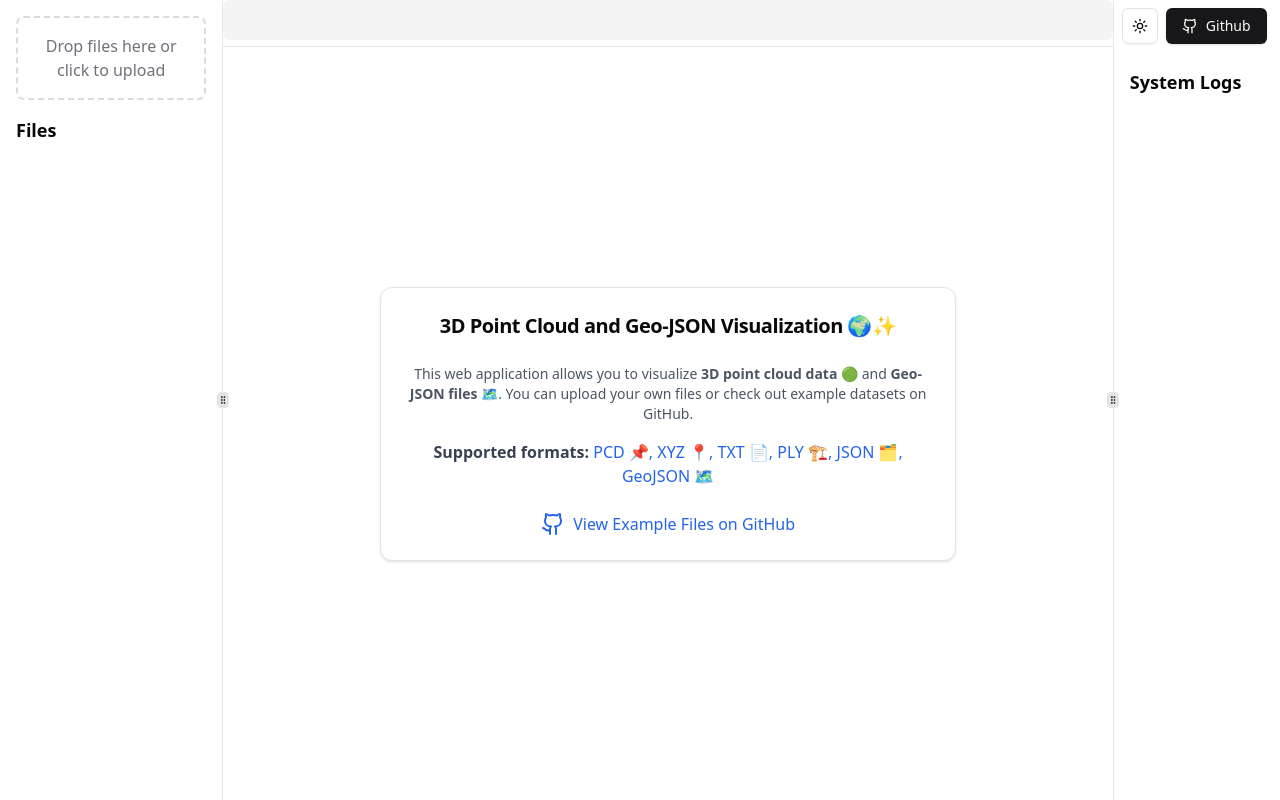
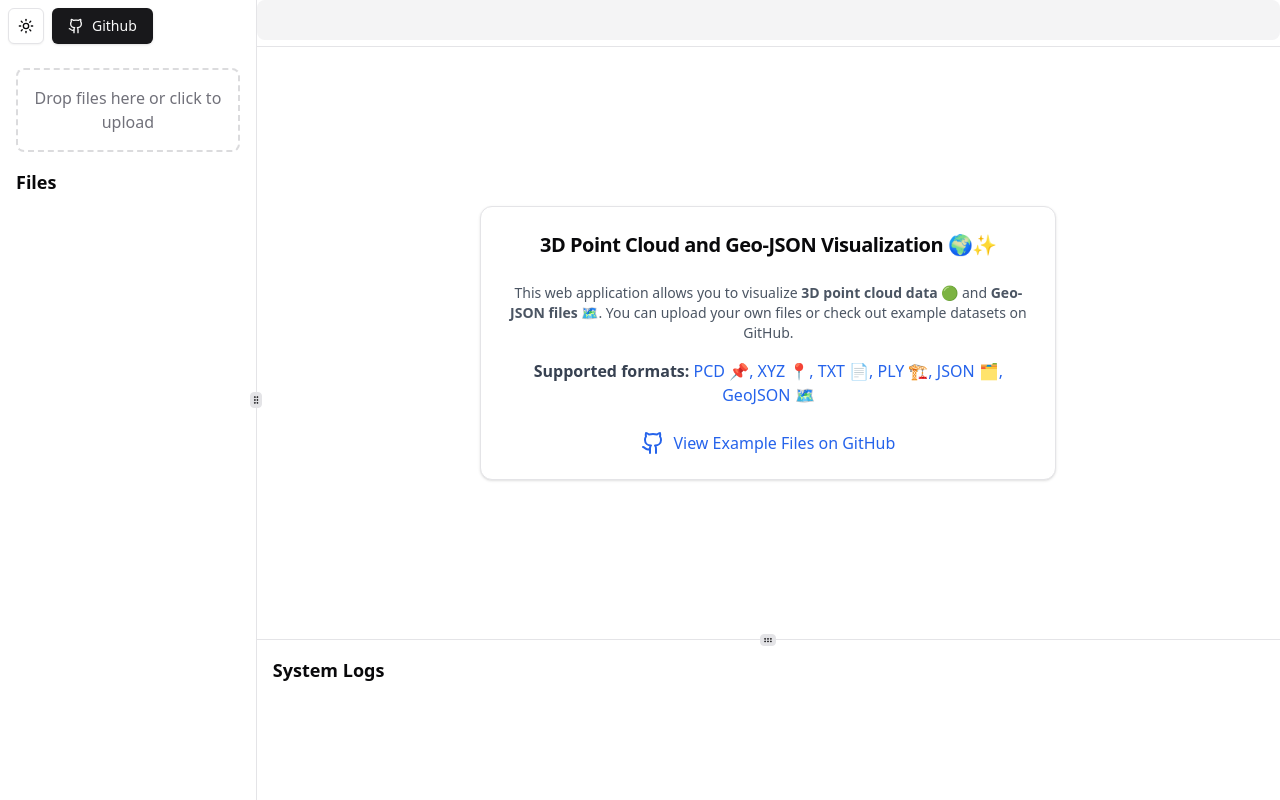
Before and after one commit to canyon/3d-web-viewer, a React (Vite) app: page / in a window 1280 px wide. Built offline with nearby package versions, Linux system fonts and the light colour scheme.

Commit message:
Adjust layout

```diff
--- a/src/App.tsx
+++ b/src/App.tsx
@@ -130,6 +130,20 @@ export default function App() {
         <ResizablePanelGroup direction="horizontal">
           {/* Left Panel - File List */}
           <ResizablePanel defaultSize={20} minSize={0} maxSize={30}>
+            <div className=" w-full flex p-2 space-x-2">
+              <ModeToggle />
+
+              <Button asChild>
+                <a
+                  href="https://github.com/canyon/3d-web-viewer"
+                  target="_blank"
+                  rel="noopener noreferrer"
+                >
+                  <Github />
+                  Github
+                </a>
+              </Button>
+            </div>
             <div className="h-full flex flex-col p-4">
               <div
                 {...getRootProps()}
@@ -178,6 +192,8 @@ export default function App() {
 
           {/* Center Panel - Visualization */}
           <ResizablePanel defaultSize={80}>
+            <ResizablePanelGroup direction="vertical">
+              <ResizablePanel defaultSize={80} minSize={0} maxSize={100}>
                 <div className="h-full flex flex-col">
                   <Tabs value={activeFileId} className="w-full">
                     <ScrollArea className="w-full border-b">
@@ -205,37 +221,19 @@ export default function App() {
                   </div>
                 </div>
               </ResizablePanel>
-
               <ResizableHandle withHandle />
-
-          {/* Right Panel - Logs */}
-          <ResizablePanel defaultSize={15} minSize={0} maxSize={30}>
-            <div className=" w-full flex p-2 space-x-2">
-              <ModeToggle />
-
-              <Button asChild>
-                <a
-                  href="https://github.com/canyon/3d-web-viewer"
-                  target="_blank"
-                  rel="noopener noreferrer"
-                >
-                  <Github />
-                  Github
-                </a>
-              </Button>
-              {/* <Button variant="outline" size="icon">
-                <a href="https://github.com/canyon/3d-web-viewer" target="_blank">
-                <Github /></a>
-              </Button> */}
-            </div>
+              <ResizablePanel defaultSize={20} minSize={0} maxSize={50}>
                 <div className="h-full flex flex-col p-4">
                   <h2 className="text-lg font-semibold mb-4">System Logs</h2>
-              <ScrollArea className="flex-1 mb-16">
+                  <ScrollArea className="flex-1">
                     <LogViewer logs={logs} />
                   </ScrollArea>
                 </div>
               </ResizablePanel>
             </ResizablePanelGroup>
+          </ResizablePanel>
+          {/* Right Panel - Logs */}
+        </ResizablePanelGroup>
       </div>
     </ThemeProvider>
   );
--- a/src/components/LoadPointCloud.tsx
+++ b/src/components/LoadPointCloud.tsx
@@ -80,7 +80,7 @@ export const LoadPointCloud = ({ file, onLog }: FileVisualizerProps) => {
     initDisplay();
 
     const width = threeContainerRef.current.clientWidth;
-    const height = threeContainerRef.current.clientHeight;
+    const height = window.innerHeight;
 
     cameraRef.current = new THREE.PerspectiveCamera(
       30,
@@ -119,7 +119,7 @@ export const LoadPointCloud = ({ file, onLog }: FileVisualizerProps) => {
       return;
 
     const width = threeContainerRef.current.clientWidth;
-    const height = threeContainerRef.current.clientHeight;
+    const height = window.innerHeight;
 
     cameraRef.current.aspect = width / height;
     cameraRef.current.updateProjectionMatrix();
```
Lines whose indentation alone changed are shown as unchanged.
